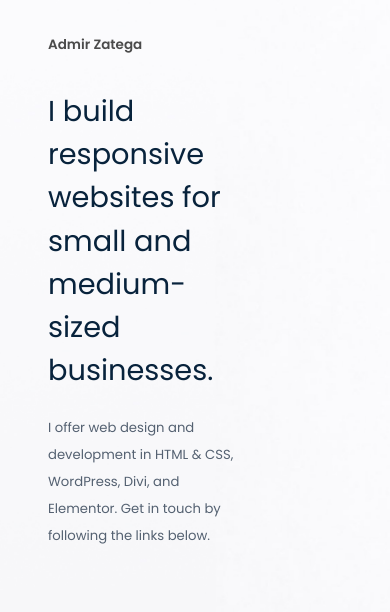
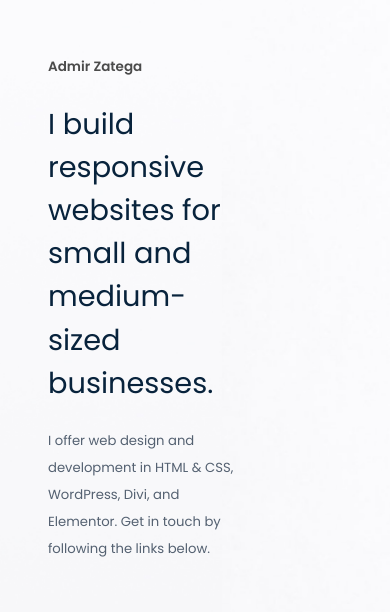
Before and after one commit to azatega/portfolio, a plain HTML site: page index.html in a window 390 px wide. Shown: the top 612 px of the page. Drawn offline with Linux system fonts and the light colour scheme.

Commit message:
CSS update

```diff
--- a/assets/style.css
+++ b/assets/style.css
@@ -66,7 +66,7 @@ h2{
     text-decoration: none;
     display: flex;
     justify-content: center;
-    align-items: center;
+    align-items: flex-end;
 }
 
 .navbar h2{
@@ -175,10 +175,11 @@ h2{
         padding-top: 0rem;
         padding-bottom: 2rem;
         box-sizing: border-box;
-        min-height: calc(100vh - 90px);
+        min-height: calc(100vh - 64px);
         display: flex;
         align-items: center;
         justify-content: center;
+        max-width: 100%;
     }
 
     .hero{
```
